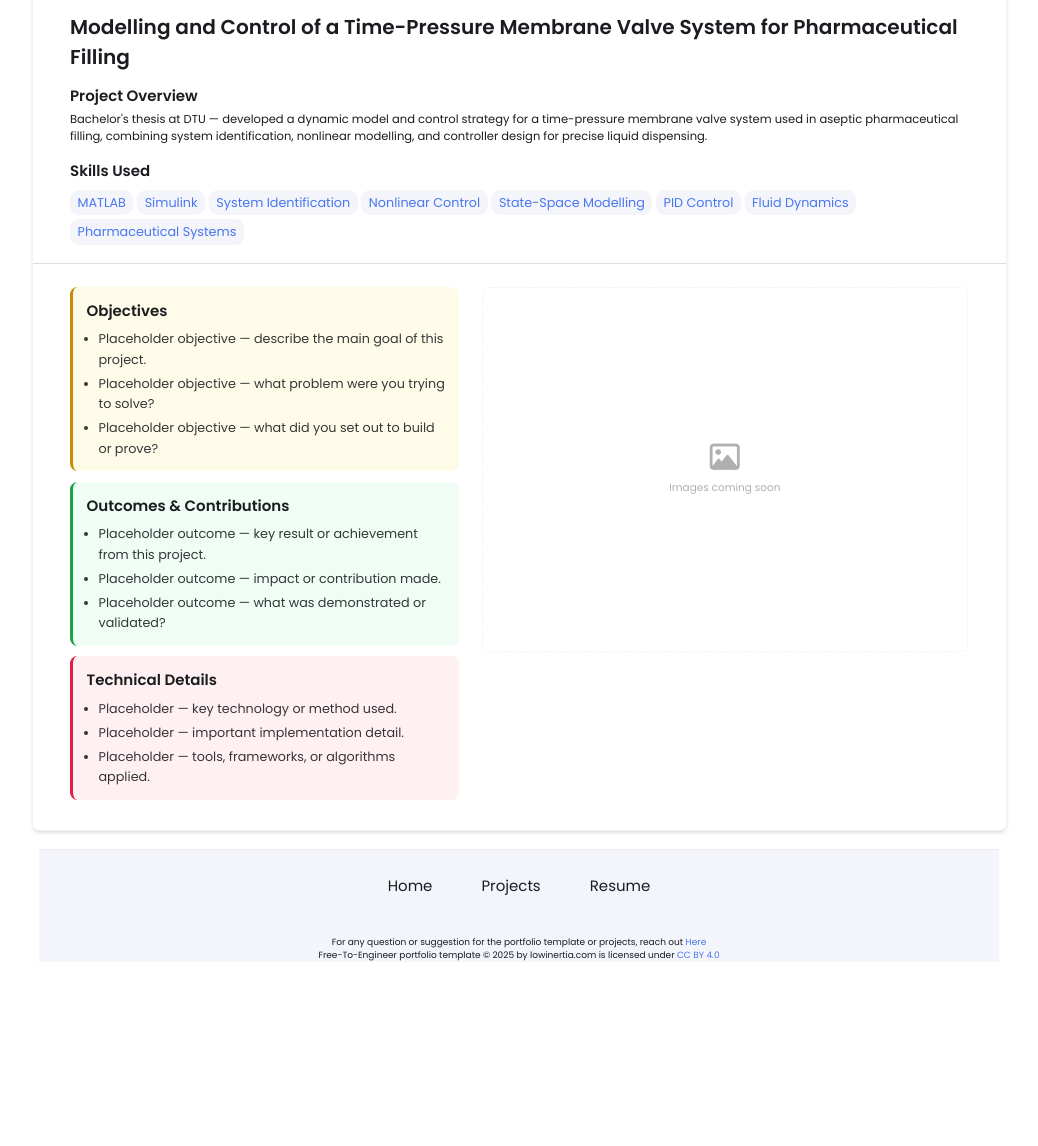
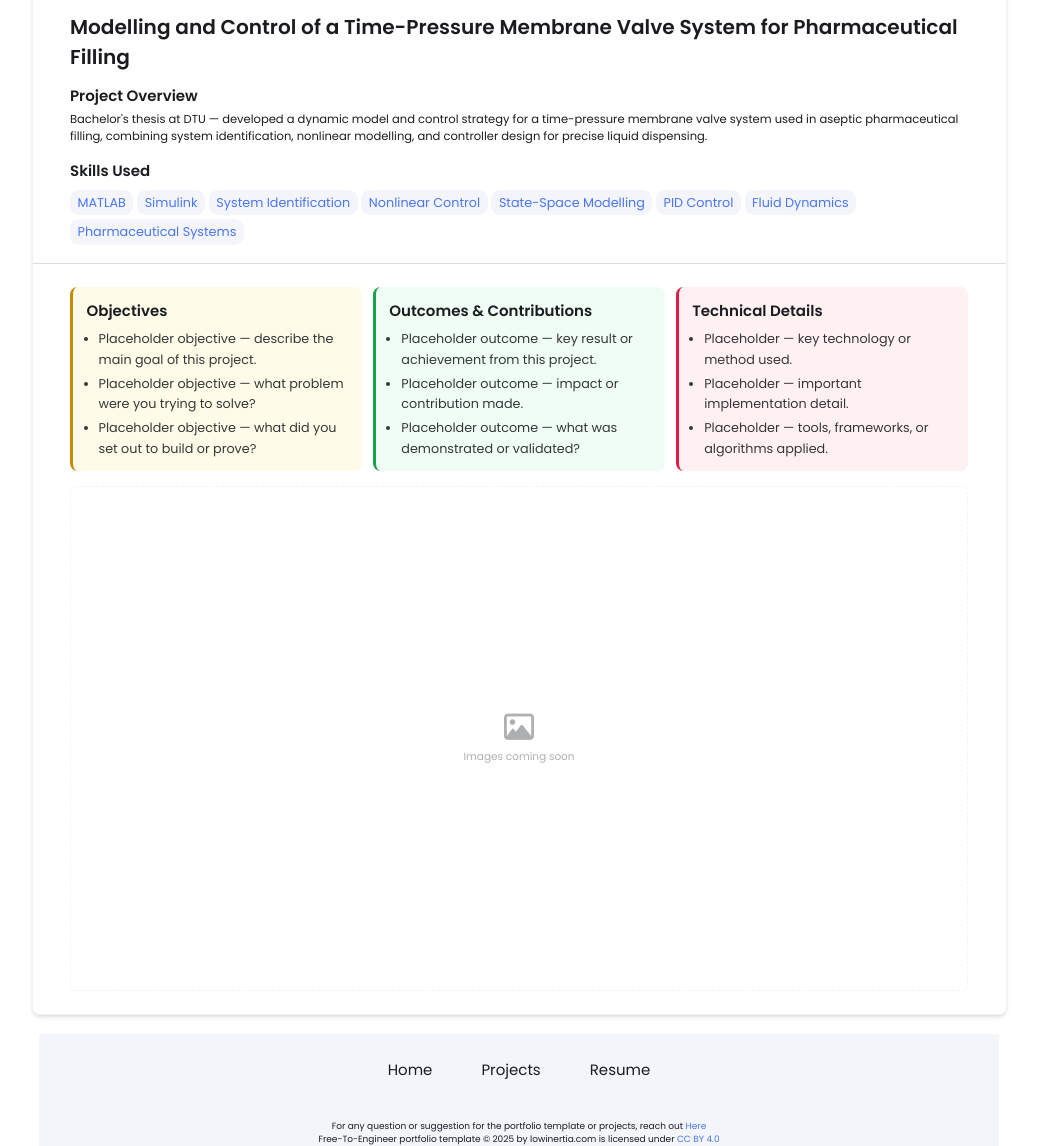
Before and after one commit to ebj17/ebj17.github.io, a Jekyll site: the page built from _projects/bachelor-thesis-membrane-valve/index.md, in a window 1280 px wide and 1400 px high, scrolled down 144 px. Shown: the part 254-1400 px from the top of the window, without its empty margins (121-1159 px from the left). Built offline with Jekyll 4.4.1, drawn with Linux system fonts in a browser that asks for light colours; before the commit the page ends 1360 px from its top, so only the background shows below that.

Commit message:
Rework gallery layout: responsive grid below spec boxes, consistent image proportions
Co-Authored-By: Claude Sonnet 4.6 <noreply@anthropic.com>

```diff
--- a/_layouts/post.html
+++ b/_layouts/post.html
@@ -30,9 +30,8 @@ layout: wrapper
         </div>
     </div>
 
-    {% if page.objectives or page.outcomes or page.technical or gallery_images.size > 0 %}
+    {% if page.objectives or page.outcomes or page.technical %}
     <div class="post-columns">
-
         <div class="post-columns-left">
             {% if page.objectives %}
             <div class="detail-section objectives">
@@ -67,20 +66,19 @@ layout: wrapper
             </div>
             {% endif %}
         </div>
+    </div>
+    {% endif %}
 
-        <div class="post-columns-right">
     {% if gallery_images.size > 0 %}
+    <div class="post-gallery">
         {% for img in gallery_images %}
         <img src="{{ img.path }}" alt="{{ page.title }} image {{ forloop.index }}">
         {% endfor %}
+    </div>
     {% else %}
-            <div class="post-columns-right-empty">
+    <div class="post-gallery-empty">
         <i class="fa-regular fa-image"></i>
         <span>Images coming soon</span>
-            </div>
-            {% endif %}
-        </div>
-
     </div>
     {% endif %}
 
--- a/css/styles.css
+++ b/css/styles.css
@@ -858,20 +858,17 @@ footer p {
 
 
 /* ===== PROJECT PAGE TUNING — spec boxes layout ===== */
-/* PROJECT POST — two-column detail section */
+/* PROJECT POST — spec boxes row (3 boxes side by side) */
 .post-columns {
-    display: flex;
-    gap: 30px;
-    align-items: stretch; /* stretch makes spec boxes fill the same height as the image column */
-    padding: 30px 50px 40px;
+    padding: 30px 50px 20px; /* tuning: space around the spec boxes section */
     border-top: 1px solid var(--border-color);
 }
 
 .post-columns-left {
-    flex: 4;
-    display: flex;
-    flex-direction: column;
-    gap: 14px;
+    display: grid;
+    grid-template-columns: repeat(3, 1fr); /* tuning: number of spec box columns */
+    gap: 14px; /* tuning: space between spec boxes */
+    align-items: start;
 }
 
 .post-columns-right {
@@ -959,15 +956,59 @@ footer p {
     opacity: 0.88;
 }
 
+/* GALLERY GRID — responsive image grid below the spec boxes */
+.post-gallery {
+    display: grid;
+    grid-template-columns: repeat(auto-fill, minmax(280px, 1fr)); /* tuning: min image width before wrapping */
+    gap: 12px; /* tuning: space between gallery images */
+    padding: 0 50px 30px;
+}
+
+.post-gallery img {
+    width: 100%;
+    aspect-ratio: 4/3; /* tuning: image crop ratio — try 16/9 or 1/1 for different shapes */
+    object-fit: cover;
+    border-radius: 8px;
+    box-shadow: 0 2px 10px rgba(0,0,0,0.07);
+}
+
+.post-gallery-empty {
+    margin: 0 50px 30px;
+    aspect-ratio: 16/9;
+    border: 2px dashed var(--border-color);
+    border-radius: 8px;
+    display: flex;
+    flex-direction: column;
+    align-items: center;
+    justify-content: center;
+    gap: 10px;
+    color: var(--text-color);
+    opacity: 0.35;
+}
+
+.post-gallery-empty i {
+    font-size: 40px;
+}
+
+.post-gallery-empty span {
+    font-size: 14px;
+}
+
 @media (max-width: 900px) {
     .post-columns {
-        flex-direction: column;
-        padding: 20px;
+        padding: 20px 20px 10px;
     }
 
-    .post-columns-right {
-        position: static;
-        width: 100%;
+    .post-columns-left {
+        grid-template-columns: 1fr; /* stack spec boxes on smaller screens */
+    }
+
+    .post-gallery {
+        padding: 0 20px 20px;
+    }
+
+    .post-gallery-empty {
+        margin: 0 20px 20px;
     }
 }
 
```
Lines whose indentation alone changed are shown as unchanged.
